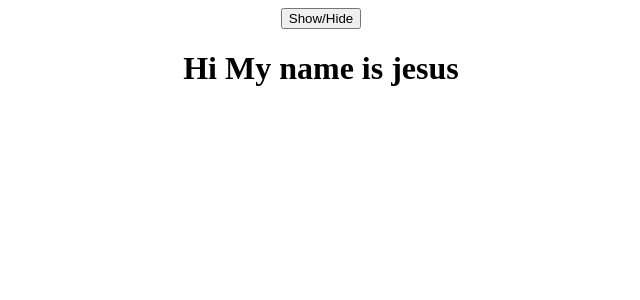
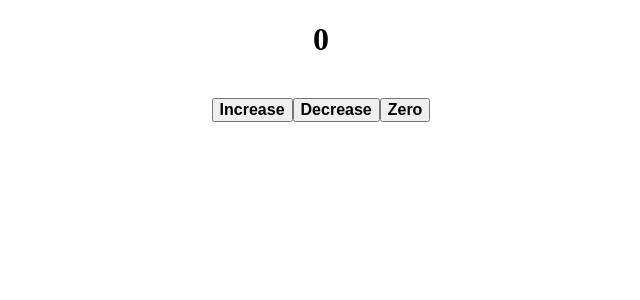
Before and after one commit to Jesus6366/react-pedroTech-course, a React (Create React App) app: page / in a window 1280 px wide. Shown: the top 300 px of the page, without its empty margins (319-959 px from the left). Built offline with nearby package versions, Linux system fonts and the light colour scheme.

Commit message:
Excercice for useState Counter

```diff
--- a/src/App.js
+++ b/src/App.js
@@ -2,12 +2,37 @@ import { useState } from "react";
 import "./App.css";
 
 function App() {
-  const [showText, setShowText] = useState(true);
+  const [count, setCount] = useState(0);
 
   return (
     <div className="App">
-      <button onClick={() => setShowText(!showText)}>Show/Hide</button>
-      {showText && <h1>Hi My name is jesus </h1>}
+      <h1>{count}</h1>
+      <br />
+
+      <button
+        style={{ fontWeight: "bold", fontSize: "16px" }}
+        onClick={() => {
+          setCount(count + 1);
+        }}
+      >
+        Increase
+      </button>
+      <button
+        style={{ fontWeight: "bold", fontSize: "16px" }}
+        onClick={() => {
+          setCount(count - 1);
+        }}
+      >
+        Decrease
+      </button>
+      <button
+        style={{ fontWeight: "bold", fontSize: "16px" }}
+        onClick={() => {
+          setCount(0);
+        }}
+      >
+        Zero
+      </button>
     </div>
   );
 }
```
